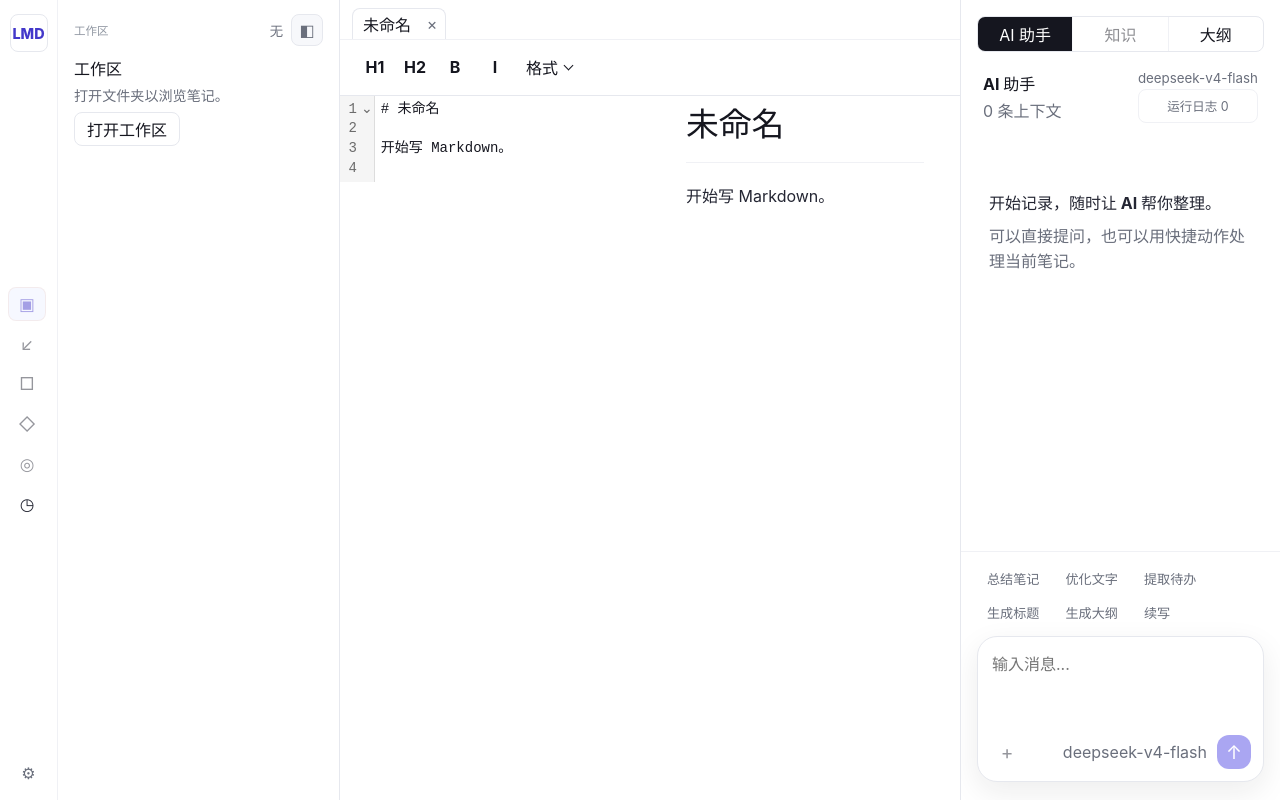
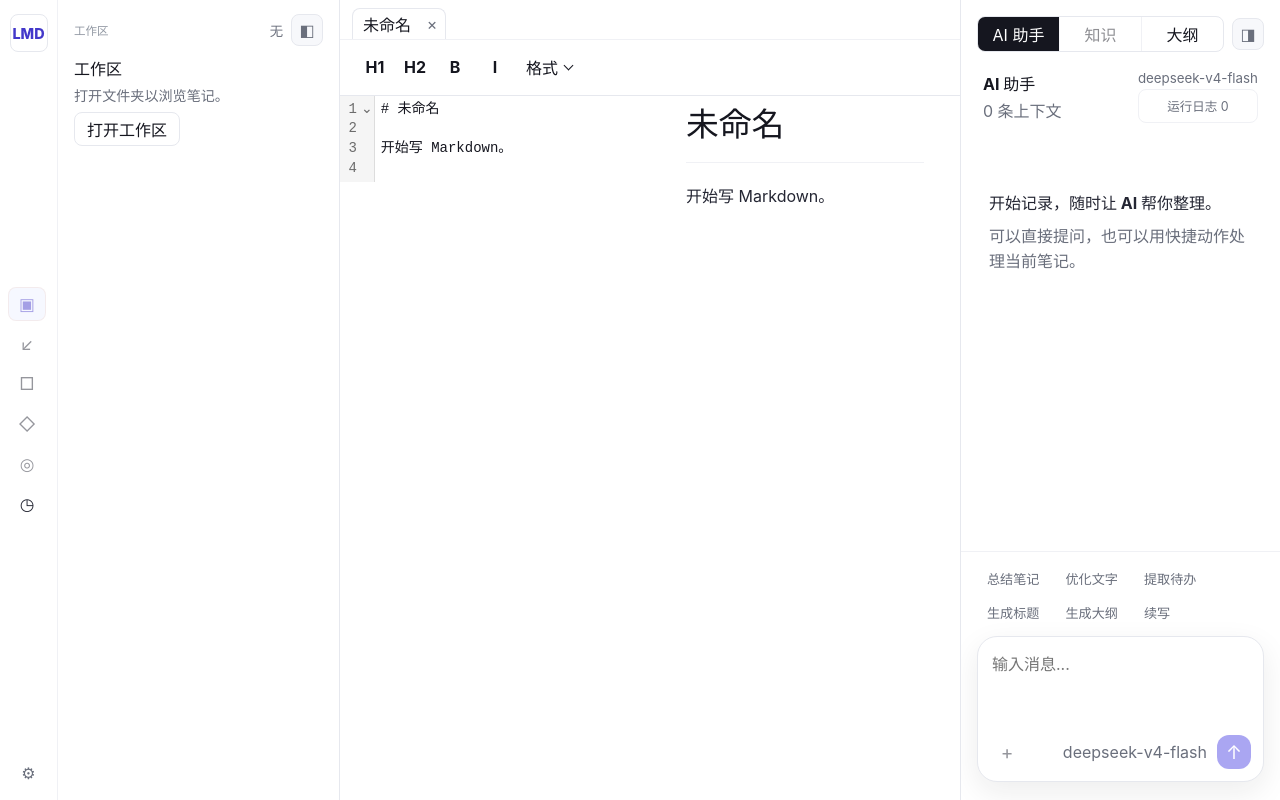
Before and after one commit to TaylorChen/lmd, a React (Vite) app: page / in a window 1280 px wide. Built offline with nearby package versions, Linux system fonts and the light colour scheme; what markdown-it-task-lists, markdown-it-texmath would draw is missing.

Commit message:
update readme

```diff
--- a/src/App.tsx
+++ b/src/App.tsx
@@ -3713,6 +3713,15 @@ export default function App() {
       >
         &gt;
       </button>
+      <button
+        type="button"
+        className="floating-panel-toggle right-panel-restore"
+        onClick={() => setRightPanelOpen(true)}
+        aria-label="显示检查器"
+        title="显示检查器"
+      >
+        &lt;
+      </button>
 
       <div className="left-workspace" aria-hidden={!leftPanelOpen}>
         <LibraryRail
@@ -3965,6 +3974,7 @@ export default function App() {
       </section>
 
       <aside className="right-companion inspector-rail" aria-label="检查器" aria-hidden={!rightPanelOpen}>
+        <div className="inspector-header">
           <div className="companion-tabs mode-switch" aria-label="检查器标签">
             <button
               type="button"
@@ -3988,6 +3998,16 @@ export default function App() {
               disabled={!hasOpenTab}
             >
               大纲
+            </button>
+          </div>
+          <button
+            type="button"
+            className="panel-toggle inspector-panel-toggle"
+            onClick={() => setRightPanelOpen(false)}
+            aria-label="隐藏检查器"
+            title="隐藏检查器"
+          >
+            ◨
           </button>
         </div>
         {inspectorTab === "outline" ? (
--- a/src/styles.css
+++ b/src/styles.css
@@ -135,6 +135,18 @@ button:disabled {
   display: inline-flex;
 }
 
+.right-panel-restore {
+  right: 0;
+  left: auto;
+  border-right: 0;
+  border-left: 1px solid var(--line);
+  border-radius: 10px 0 0 10px;
+}
+
+.right-closed .right-panel-restore {
+  display: inline-flex;
+}
+
 .sidebar,
 .library-rail,
 .workspace-list-panel {
@@ -196,6 +208,13 @@ button:disabled {
 }
 
 .workspace-panel-toggle {
+  border-color: var(--line);
+  background: var(--panel-muted);
+  font-size: 1rem;
+}
+
+.inspector-panel-toggle {
+  flex: 0 0 auto;
   border-color: var(--line);
   background: var(--panel-muted);
   font-size: 1rem;
@@ -1446,8 +1465,16 @@ button:disabled {
   overflow: hidden;
 }
 
+.inspector-header {
+  display: grid;
+  grid-template-columns: minmax(0, 1fr) auto;
+  gap: 8px;
+  align-items: center;
+  padding: 16px 16px 0;
+}
+
 .companion-tabs {
-  margin: 16px 16px 0;
+  min-width: 0;
   justify-self: stretch;
 }
 
```
Also changed, not shown: 1 other file (tests, documents, lock files or other folders). Lines whose indentation alone changed are shown as unchanged.
